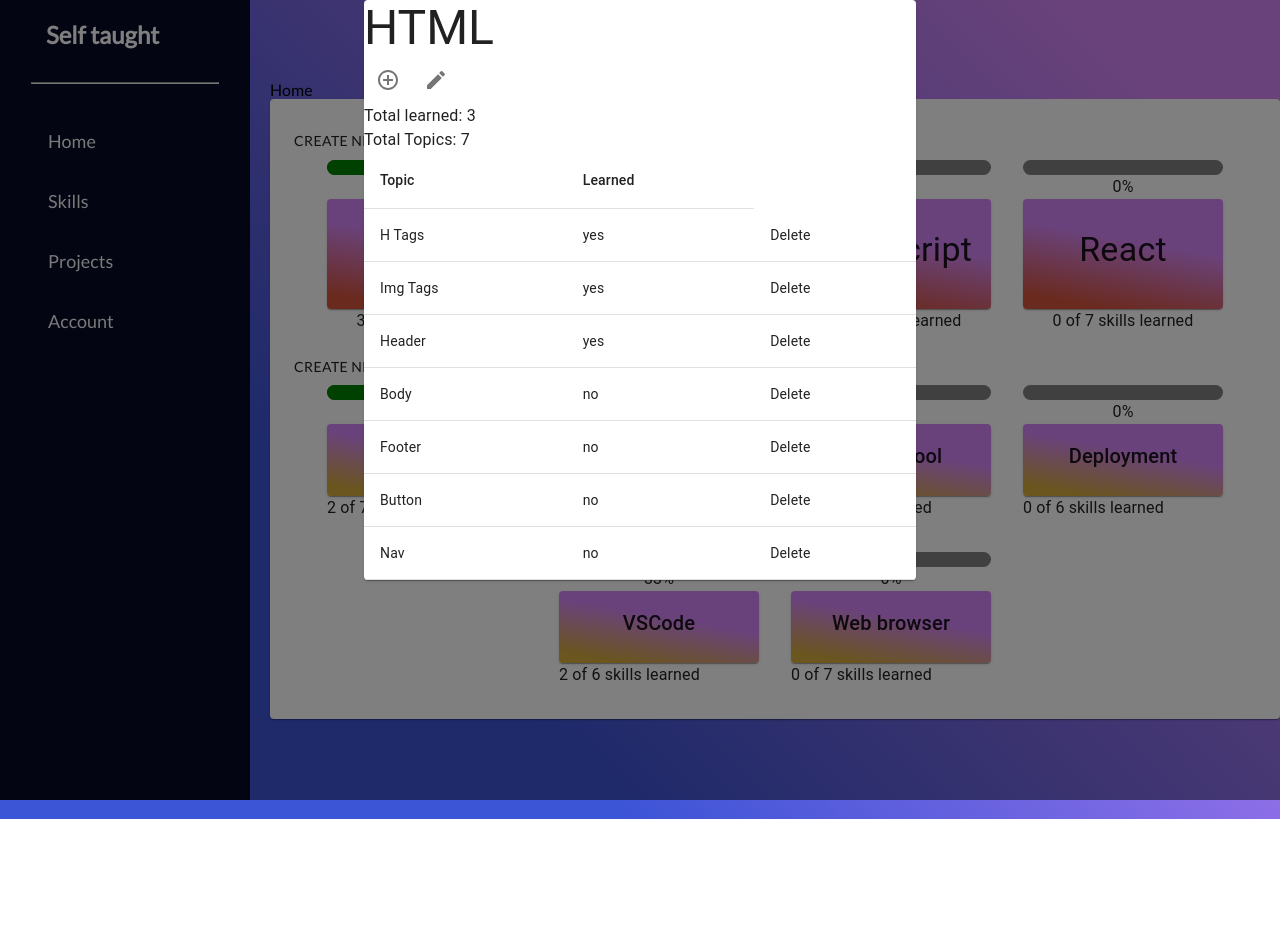
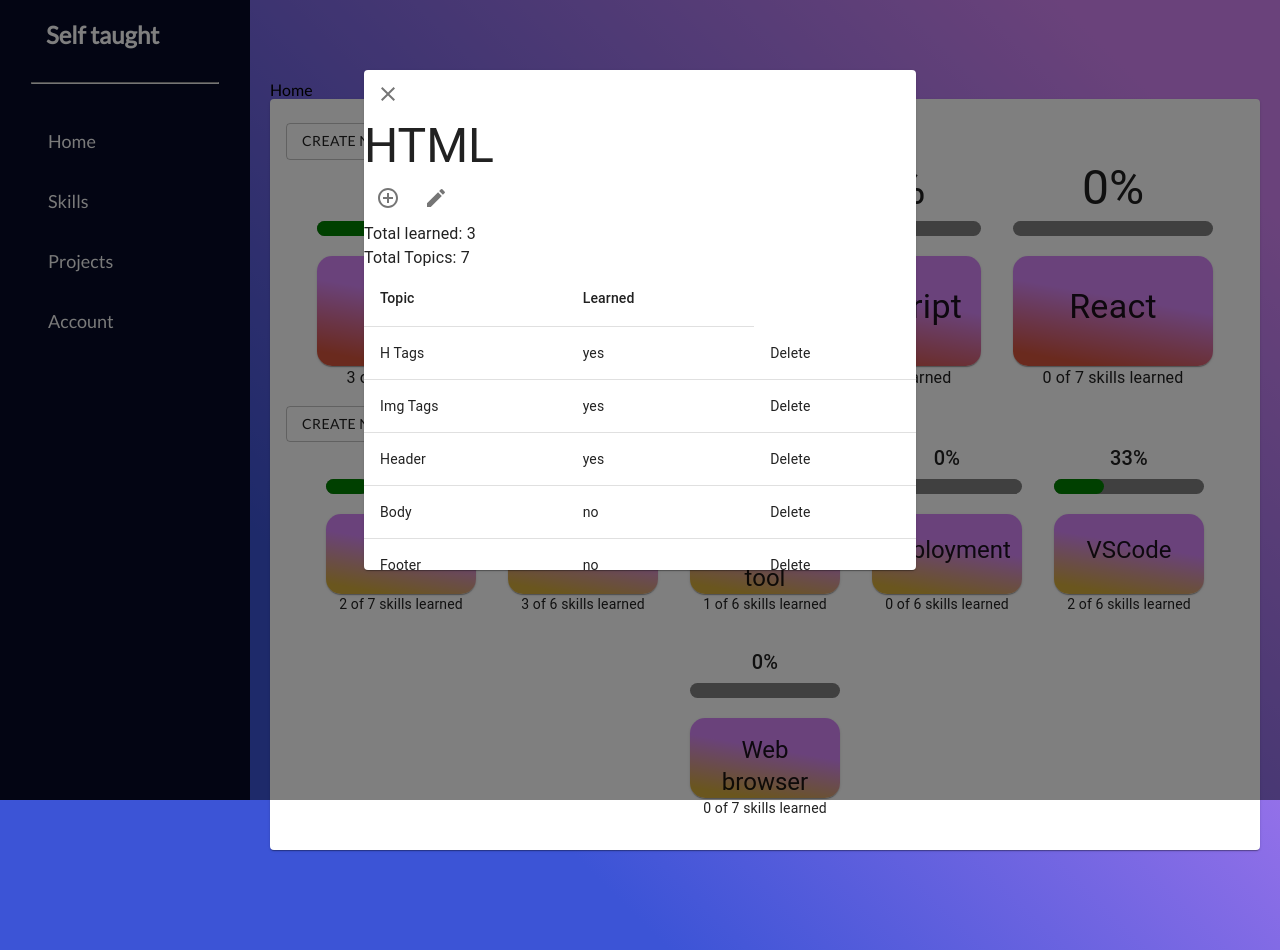
Before and after one commit to davemarong/Self-Taught-App, a React (Create React App) app: page /home in a window 1280 px wide. Both pictures are taken after a click on the button "HTML". Before the commit the page ends 819 px from the top, so only its background shows below. Built offline with nearby package versions, Linux system fonts and the light colour scheme.

Commit message:
Add colors to home component

```diff
--- a/src/components/mainSubjects/MainSubjects.js
+++ b/src/components/mainSubjects/MainSubjects.js
@@ -13,12 +13,12 @@ import AddCircleIcon from "@material-ui/icons/AddCircle";
 import AddCircleOutlineIcon from "@material-ui/icons/AddCircleOutline";
 import IconButton from "@material-ui/core/IconButton";
 import { useDispatch, useSelector } from "react-redux";
-
+import AddIcon from "@material-ui/icons/Add";
 import {
   get_top_level_index,
   change_subject_type,
 } from "../../redux/actions/index";
-import { ListItemText } from "@material-ui/core";
+import { Icon, ListItemText } from "@material-ui/core";
 import Modal from "@material-ui/core/Modal";
 import MainSubjectModal from "./modal/MainSubjectModal";
 import useAddTopics from "../customHooks/useAddTopics";
@@ -74,33 +74,51 @@ export default function MainSubjects() {
   return (
     <div>
       <Modal open={createSubjectModal} onClose={closeCreateSubjectModal}>
-        <CreateSubjectModal subjectsType={subjectsType} />
+        <CreateSubjectModal
+          subjectsType={subjectsType}
+          closeCreateSubjectModal={closeCreateSubjectModal}
+        />
       </Modal>
       <Modal open={mainSubjectModal} onClose={closeMainSubjectModal}>
-        <MainSubjectModal setRenderMainSubject={setRenderMainSubject} />
+        <MainSubjectModal
+          closeMainSubjectModal={closeMainSubjectModal}
+          setRenderMainSubject={setRenderMainSubject}
+        />
       </Modal>
       <Card>
         <CardContent>
           <List>
             <Button
+              variant="outlined"
+              endIcon={<AddIcon />}
               onClick={() => {
                 setSubjectsType("mainSubjects");
                 openCreateSubjectModal();
               }}
             >
-              Create new (main)
+              Create new
             </Button>
 
             <Grid container direction="row" justify="center" spacing={4}>
               {mainSubjects.map((item, topLevelIndex) => {
                 return (
                   <Grid item>
+                    <Typography variant="h3" align="center">
+                      {" "}
+                      {numberToPercent(
+                        mainSubjects[topLevelIndex][0].learnedSkills,
+                        mainSubjects[topLevelIndex][0].totalSkills
+                      )}
+                      %
+                    </Typography>
                     <div
                       style={{
                         width: 200,
                         height: 15,
                         borderRadius: 50,
                         background: "grey",
+                        marginBottom: 20,
+                        marginTop: 5,
                       }}
                     >
                       <div
@@ -116,14 +134,7 @@ export default function MainSubjects() {
                         }}
                       ></div>
                     </div>
-                    <Typography align="center">
-                      {" "}
-                      {numberToPercent(
-                        mainSubjects[topLevelIndex][0].learnedSkills,
-                        mainSubjects[topLevelIndex][0].totalSkills
-                      )}
-                      %
-                    </Typography>
+
                     <CardActionArea
                       onClick={() => {
                         dispatch(get_top_level_index(topLevelIndex));
@@ -133,6 +144,7 @@ export default function MainSubjects() {
                     >
                       <Card
                         style={{
+                          borderRadius: 15,
                           width: 200,
                           height: 110,
                           display: "flex",
@@ -151,7 +163,7 @@ export default function MainSubjects() {
                         </CardContent>
                       </Card>
                     </CardActionArea>
-                    <Typography align="center">
+                    <Typography variant="body1" align="center">
                       {mainSubjects[topLevelIndex][0].learnedSkills} of{" "}
                       {mainSubjects[topLevelIndex][0].totalSkills} skills
                       learned
@@ -164,24 +176,35 @@ export default function MainSubjects() {
 
           <List>
             <Button
+              variant="outlined"
+              endIcon={<AddIcon />}
               onClick={() => {
                 setSubjectsType("secondarySubjects");
-
                 openCreateSubjectModal();
               }}
             >
-              Create new (secondary)
+              Create new
             </Button>
             <Grid container direction="row" justify="center" spacing={4}>
               {secondarySubjects.map((item, topLevelIndex) => {
                 return (
                   <Grid item>
+                    <Typography variant="h6" align="center">
+                      {numberToPercent(
+                        secondarySubjects[topLevelIndex][0].learnedSkills,
+                        secondarySubjects[topLevelIndex][0].totalSkills
+                      )}
+                      %
+                    </Typography>
+
                     <div
                       style={{
-                        width: 200,
+                        width: 150,
                         height: 15,
                         borderRadius: 50,
                         background: "grey",
+                        marginBottom: 20,
+                        marginTop: 5,
                       }}
                     >
                       <div
@@ -196,13 +219,6 @@ export default function MainSubjects() {
                         }}
                       ></div>
                     </div>
-                    <Typography align="center">
-                      {numberToPercent(
-                        secondarySubjects[topLevelIndex][0].learnedSkills,
-                        secondarySubjects[topLevelIndex][0].totalSkills
-                      )}
-                      %
-                    </Typography>
 
                     <CardActionArea
                       onClick={() => {
@@ -212,28 +228,27 @@ export default function MainSubjects() {
                       }}
                     >
                       <Card
-                        styling={{
+                        style={{
+                          borderRadius: 15,
                           width: 150,
-                          height: 800,
+                          height: 80,
                           display: "flex",
                           flexWrap: "wrap",
                           justifyContent: "center",
                           alignItems: "center",
+                          margin: "auto",
+                          background:
+                            "linear-gradient(10deg, #D6AD3C 10%, #D586F7 60%)",
                         }}
                       >
-                        <CardContent
-                          style={{
-                            background:
-                              "linear-gradient(10deg, #D6AD3C 10%, #D586F7 60%)",
-                          }}
-                        >
-                          <Typography variant="h6" align="center">
+                        <CardContent>
+                          <Typography variant="h5" align="center">
                             {secondarySubjects[topLevelIndex][0].title}
                           </Typography>
                         </CardContent>
                       </Card>
                     </CardActionArea>
-                    <Typography>
+                    <Typography variant="body2" align="center">
                       {secondarySubjects[topLevelIndex][0].learnedSkills} of{" "}
                       {secondarySubjects[topLevelIndex][0].totalSkills} skills
                       learned
--- a/src/components/mainSubjects/modal/AddTopicModal.js
+++ b/src/components/mainSubjects/modal/AddTopicModal.js
@@ -10,8 +10,13 @@ import { useSelector } from "react-redux";
 import useUpdateSubjectInfo from "../../customHooks/useUpdateSubjectInfo";
 import useAddTopics from "../../customHooks/useAddTopics";
 import MainSubjects from "../MainSubjects";
+import CloseIcon from "@material-ui/icons/Close";
+import IconButton from "@material-ui/core/IconButton";
 
-export default function AddTopicModal({ setRenderMainSubject }) {
+export default function AddTopicModal({
+  setRenderMainSubject,
+  closeAddTopicModal,
+}) {
   const topLevelIndex = useSelector((state) => state.topLevelIndex);
   const mainSubjects = useSelector((state) => state.mainSubjects);
   const subjectType = useSelector((state) => state.subjectType);
@@ -34,15 +39,19 @@ export default function AddTopicModal({ setRenderMainSubject }) {
     if (event.key === "Enter") {
       handleAddExtraSkill(topLevelIndex, subjectType);
       setNewSkill("");
+      update_Title_LearnedSkills_TotalSkills(topLevelIndex, subjectType);
       focusInput(addTopicRef);
       addTopicSnackbar(subjectType);
       setRenderMainSubject(extraSkill);
     }
   };
   return (
-    <Container maxWidth="sm">
+    <Container maxWidth="sm" style={{ marginTop: 200 }}>
       <Card>
         <Grid container direction="column" alignItems="center" spacing={3}>
+          <IconButton onClick={closeAddTopicModal}>
+            <CloseIcon />
+          </IconButton>
           <Grid item>
             <CardContent>
               <Typography>Add topic</Typography>
@@ -63,7 +72,10 @@ export default function AddTopicModal({ setRenderMainSubject }) {
             <Button
               onClick={() => {
                 handleAddExtraSkill(topLevelIndex, subjectType);
-                update_Title_LearnedSkills_TotalSkills(topLevelIndex);
+                update_Title_LearnedSkills_TotalSkills(
+                  topLevelIndex,
+                  subjectType
+                );
                 focusInput(addTopicRef);
                 addTopicSnackbar(subjectType);
                 setRenderMainSubject(extraSkill);
--- a/src/components/mainSubjects/modal/CreateSubjectModal.js
+++ b/src/components/mainSubjects/modal/CreateSubjectModal.js
@@ -13,8 +13,12 @@ import CardActionArea from "@material-ui/core/CardActionArea";
 import CardActions from "@material-ui/core/CardActions";
 import useAddTopics from "../../customHooks/useAddTopics";
 import { useDispatch, useSelector } from "react-redux";
-
-export default function CreateSubjectModal({ subjectsType }) {
+import CloseIcon from "@material-ui/icons/Close";
+import IconButton from "@material-ui/core/IconButton";
+export default function CreateSubjectModal({
+  subjectsType,
+  closeCreateSubjectModal,
+}) {
   const {
     currentSkills,
     setCurrentSkills,
@@ -42,8 +46,11 @@ export default function CreateSubjectModal({ subjectsType }) {
     focusInput(mainSubjectNameRef);
   }, []);
   return (
-    <Container maxWidth="sm">
+    <Container maxWidth="sm" style={{ marginTop: 100 }}>
       <Card>
+        <IconButton onClick={closeCreateSubjectModal}>
+          <CloseIcon />
+        </IconButton>
         <CardContent>
           <TextField
             inputRef={mainSubjectNameRef}
--- a/src/components/mainSubjects/modal/MainSubjectModal.js
+++ b/src/components/mainSubjects/modal/MainSubjectModal.js
@@ -21,8 +21,11 @@ import useRemoveTopics from "../../customHooks/useRemoveTopics";
 import useLearnTopics from "../../customHooks/useLearnTopics";
 import useAddTopics from "../../customHooks/useAddTopics";
 import useUpdateSubjectInfo from "../../customHooks/useUpdateSubjectInfo";
-
-export default function MainSubjectModal({ setRenderMainSubject }) {
+import CloseIcon from "@material-ui/icons/Close";
+export default function MainSubjectModal({
+  setRenderMainSubject,
+  closeMainSubjectModal,
+}) {
   const { handleFilterRemoveOneItem } = useRemoveTopics();
   const { handleToggleLearnedSkill } = useLearnTopics();
   const { update_Title_LearnedSkills_TotalSkills } = useUpdateSubjectInfo();
@@ -41,11 +44,17 @@ export default function MainSubjectModal({ setRenderMainSubject }) {
 
   return (
     <div>
-      <Container maxWidth="sm">
+      <Container maxWidth="sm" style={{ marginTop: 70 }}>
         <Modal open={addTopicModal} onClose={closeAddTopicModal}>
-          <AddTopicModal setRenderMainSubject={setRenderMainSubject} />
+          <AddTopicModal
+            closeAddTopicModal={closeAddTopicModal}
+            setRenderMainSubject={setRenderMainSubject}
+          />
         </Modal>
-        <Card>
+        <Card style={{ maxHeight: 500, overflowY: "scroll" }}>
+          <IconButton onClick={closeMainSubjectModal}>
+            <CloseIcon />
+          </IconButton>
           <Typography variant="h3">
             {subjectType[topLevelIndex][0].title}
           </Typography>
--- a/src/components/nav/Nav.js
+++ b/src/components/nav/Nav.js
@@ -15,11 +15,13 @@ export default function Nav() {
   };
   const matches = useMediaQuery("(min-width:1224px)");
   useEffect(() => {
-    setSidebar(true);
+    if (matches) {
+      setSidebar(true);
+    } else if (!matches) {
+      setSidebar(false);
+    }
   }, [matches]);
-  useEffect(() => {
-    setSidebar(false);
-  }, []);
+
   return (
     <>
       <IconContext.Provider value={{ color: "#fff" }}>
--- a/src/pages/Home.js
+++ b/src/pages/Home.js
@@ -6,6 +6,7 @@ import { makeStyles } from "@material-ui/core/styles";
 const useStyles = makeStyles({
   full: {
     paddingLeft: 270,
+    paddingRight: 20,
   },
   mobile: {
     padding: 20,
```
